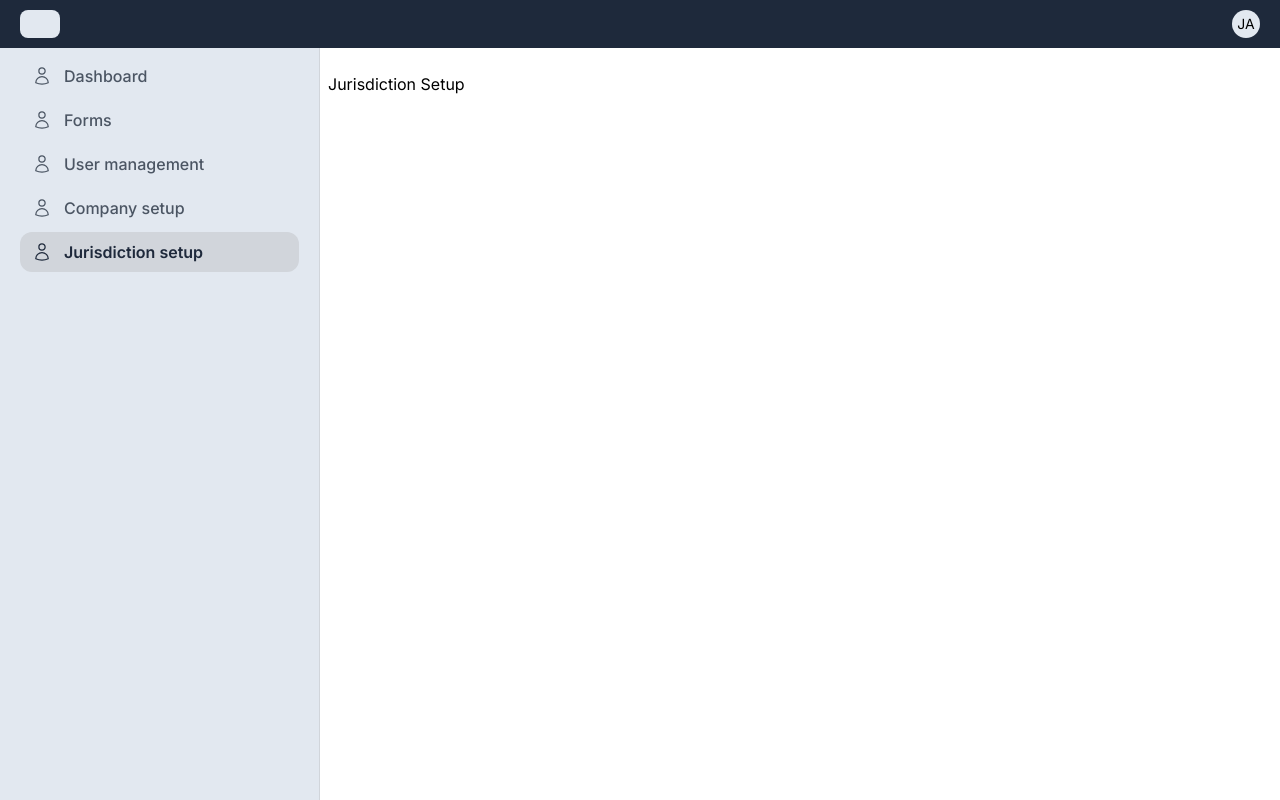
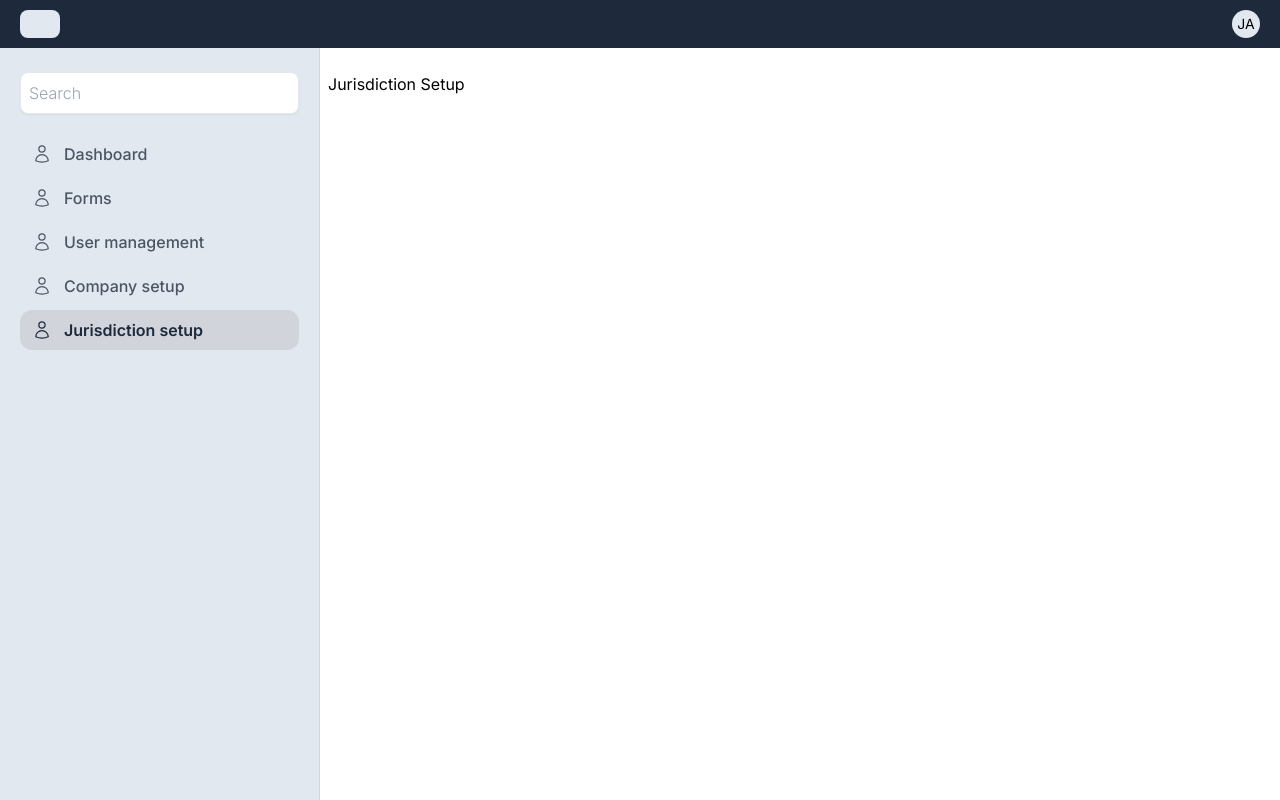
Before and after one commit to gbraintechnologies/greenbusinesssuite-frontend, a Next.js app: page /jurisdiction-setup in a window 1280 px wide. Built offline with nearby package versions, Linux system fonts and the light colour scheme.

Commit message:
updates to sidenav

```diff
--- a/app/(admin)/components/SideNav.tsx
+++ b/app/(admin)/components/SideNav.tsx
@@ -38,10 +38,10 @@ function SideNav() {
 
   return (
     <aside className="w-[20rem] sticky top-[6vh] border-gray-300 border-r bg-[#E2E8F0] px-5 p-2 h-[94vh]">
-   {/* <input
+      <input
         className="w-full shadow-sm border outline-none focus:outline-none font-light border-gray-200 p-2 mt-4 rounded-lg mb-5"
         placeholder="Search"
-      /> */}
+      />
       <ul>
         {navigation.map((item) => {
           return (
```
